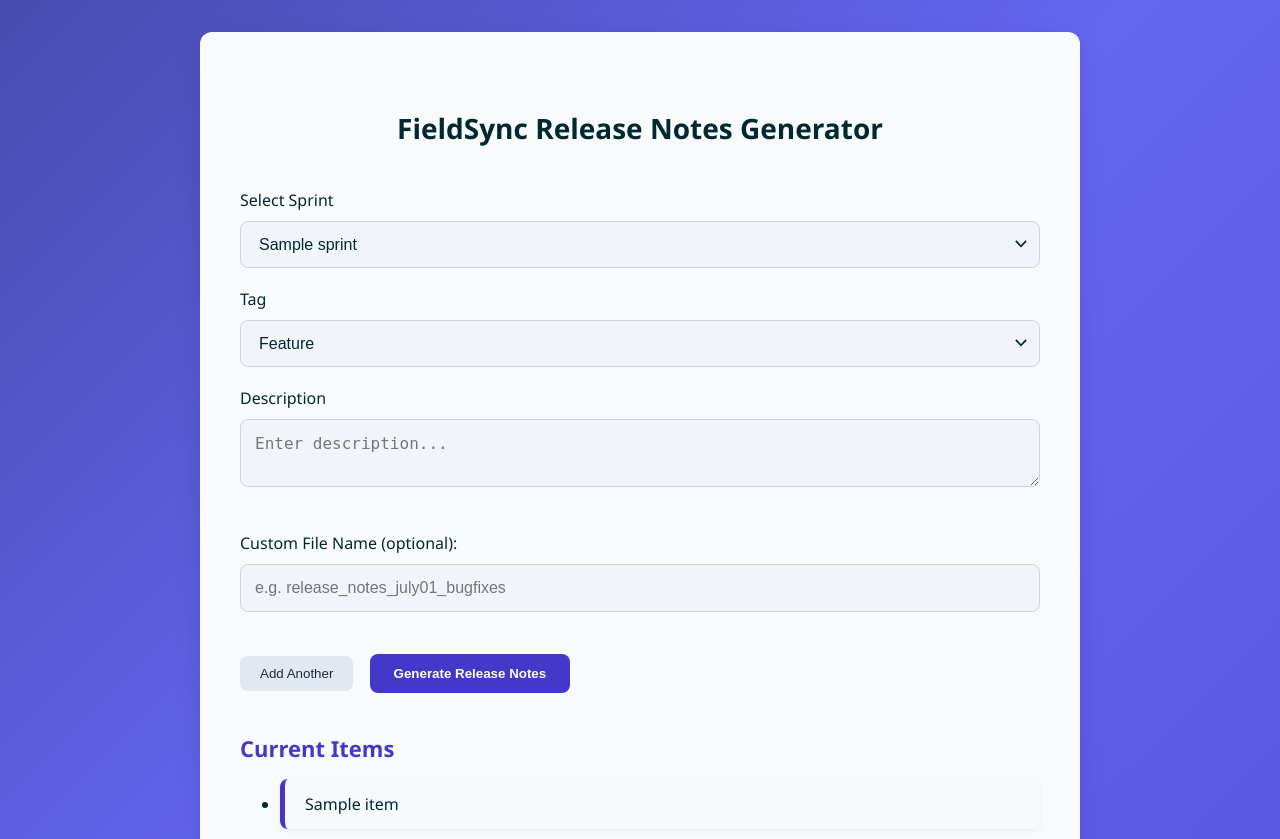
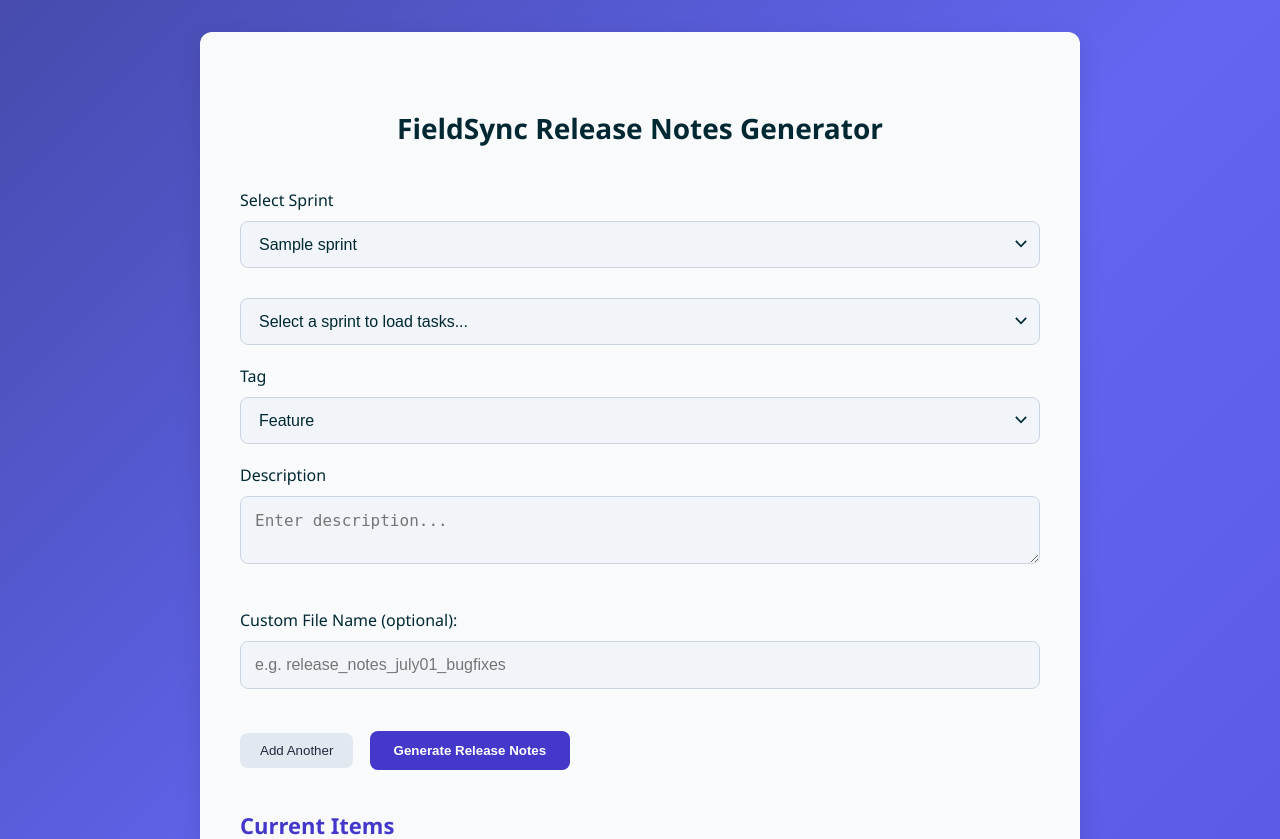
Before and after one commit to kienlucy08/release-notes-gpt, a Flask app: template templates/index.html in a window 1280 px wide. Shown: the top 839 px of the page. Run offline with Flask 3, Linux system fonts and the light colour scheme; the template is opened without the code that fills it: most values are stand-ins (such as "Sample title", 1, 10 or a date in 2020).

Commit message:
Added task logic

```diff
--- a/app.py
+++ b/app.py
@@ -1,9 +1,10 @@
 # app.py
 import os
 from datetime import datetime
+from flask import jsonify
 from flask import Flask, render_template, request, redirect, url_for
 from generate_release_note import generate_release_notes_chunked
-from get_current_features_bugs import get_lists_from_folder
+from get_current_features_bugs import get_sprint_lists, get_all_tasks_associated_with_sprints, get_tasks_for_sprint_id
 
 NOTES_BASE_DIR = "static/saved_notes"
 FOLDER_ID = "90115096402"
@@ -75,9 +76,10 @@ def index():
     entries = []
     saved_file_path = None
     was_chunked = False
+    all_sprint_tasks = []
 
     # Get sprint options from ClickUp
-    all_lists = get_lists_from_folder(FOLDER_ID)
+    all_lists = get_sprint_lists(FOLDER_ID)
     sprint_options = [{"id": sprint["id"], "name": sprint["name"]}
                       for sprint in all_lists if "Sprint" in sprint["name"]]
     sprint_name =request.form.get("sprint")
@@ -89,7 +91,8 @@ def index():
 
         if entries and sprint_name:
             results, was_chunked = generate_release_notes_chunked(entries)
-
+            # Fetch all sprint tasks once
+            all_sprint_tasks = get_tasks_for_sprint_id(FOLDER_ID, sprint_name)
             # Determine file name
             custom_filename = request.form.get("custom_filename", "").strip()
             if custom_filename:
@@ -113,8 +116,19 @@ def index():
         saved_file_path=f"saved_notes/{saved_file_path}" if saved_file_path else None,
         saved_notes=saved_notes,
         sprint_name=sprint_name,
+        sprint_tasks=all_sprint_tasks,
         show_save_option=False
     )
+
+@app.route("/get_tasks", methods=["GET"])
+def get_tasks():
+    sprint_id = request.args.get("sprint_id")
+    if not sprint_id:
+        return jsonify([])
+
+    tasks = get_tasks_for_sprint_id(FOLDER_ID, sprint_id)
+    return jsonify([{"id": t["id"], "name": t["name"]} for t in tasks])
+
 
 @app.route("/save", methods=["POST"])
 def save_note():
@@ -127,7 +141,7 @@ def save_note():
     filename = f"release_notes_{datetime.now().strftime('%Y%m%d_%H%M%S')}.txt"
     path = save_release_notes(content, sprint_name, filename)
 
-    sprint_options = [{"id": l["id"], "name": l["name"]} for l in get_lists_from_folder(FOLDER_ID) if "Sprint" in l["name"]]
+    sprint_options = [{"id": l["id"], "name": l["name"]} for l in get_sprint_lists(FOLDER_ID) if "Sprint" in l["name"]]
     saved_notes = get_saved_sprint_notes(sprint_options)
 
     return render_template(
@@ -149,7 +163,7 @@ def delete_entry():
     if not sprint_name:
         return "Sprint name missing", 400
 
-    sprint_id = next((s["id"] for s in get_lists_from_folder(FOLDER_ID) if s["name"] == sprint_name), None)
+    sprint_id = next((s["id"] for s in get_sprint_lists(FOLDER_ID) if s["name"] == sprint_name), None)
     folder_name = sprint_id or sprint_name.replace(" ", "_").replace("/", "-")
     folder_path = os.path.join(NOTES_BASE_DIR, folder_name)
 
--- a/get_current_features_bugs.py
+++ b/get_current_features_bugs.py
@@ -26,6 +26,11 @@ def get_lists_from_folder(folder_id):
     resp = requests.get(url, headers=HEADERS)
     resp.raise_for_status()
     return resp.json().get("lists", [])
+
+def get_sprint_lists(folder_id):
+    """Returns only lists that look like sprint folders."""
+    all_lists = get_lists_from_folder(folder_id)
+    return [lst for lst in all_lists if "sprint" in lst["name"].lower()]
 
 def extract_date_range(list_name):
     match = re.search(r"\((\d{1,2}/\d{1,2})\s*-\s*(\d{1,2}/\d{1,2})\)", list_name)
@@ -60,7 +65,7 @@ def get_tasks_in_list(list_id):
     return tasks
 
 def assign_to_sprint_by_close_date(task, sprint_ranges):
-    for field in ["date_closed", "date_done", "start_date", "due_date", "date_updated"]:
+    for field in ["start_date", "date_closed", "date_done", "due_date", "date_updated"]:
         date_val = task.get(field)
         if date_val:
             try:
@@ -96,10 +101,8 @@ def get_all_sprint_tasks(sprint_lists):
         sprint_map[name] = closed
     return sprint_map, task_to_sprints
 
-# ---------------------- MAIN EXECUTION ----------------------
-
-if __name__ == "__main__":
-    sprint_lists = get_lists_from_folder(FOLDER_ID)
+def get_all_tasks_associated_with_sprints(folder_id):
+    sprint_lists = get_sprint_lists(folder_id)
     sprint_ranges = get_sprint_date_ranges(sprint_lists)
     sprint_names = {s["name"] for s in sprint_lists if "fieldsync" not in s["name"].lower()}
 
@@ -132,3 +135,51 @@ if __name__ == "__main__":
     print("\n📊 Total Closed Tasks by Sprint:")
     for s in sorted(sprint_closed):
         print(f"- {s}: {sprint_closed[s]} closed tasks")
+
+    # Combine and return final sprint task map
+    all_sprint_tasks = defaultdict(list, sprint_task_map)
+    for sprint, tasks in backfilled.items():
+        all_sprint_tasks[sprint].extend(tasks)
+
+    return all_sprint_tasks
+
+def get_tasks_for_sprint_id(folder_id, sprint_id):
+    sprint_lists = get_sprint_lists(folder_id)
+    sprint_ranges = get_sprint_date_ranges(sprint_lists)
+    sprint_names = {s["name"] for s in sprint_lists if "fieldsync" not in s["name"].lower()}
+    sprint_lookup = {s["id"]: s["name"] for s in sprint_lists}
+
+    target_sprint_name = sprint_lookup.get(sprint_id)
+    if not target_sprint_name:
+        return []
+
+    # Get all sprint tasks (closed and mapped)
+    sprint_task_map, task_to_sprints = get_all_sprint_tasks(sprint_lists)
+    fieldsync_tasks = get_tasks_in_list(FIELDSYNC_LIST_ID)
+
+    backfilled = defaultdict(list)
+    closed_labels = {"done", "complete", "closed", "released", "qa testing", "shipped"}
+
+    for t in fieldsync_tasks:
+        tid, status = t["id"], t.get("status", {})
+        name, stype = status.get("status", "").lower(), status.get("type", "").lower()
+        task_sprints = task_to_sprints.get(tid, [])
+        real = [s for s in task_sprints if s in sprint_names]
+        if (stype == "closed" or name in closed_labels) and (not real or (len(task_sprints) == 1 and "fieldsync" in task_sprints[0].lower())):
+            assigned = assign_to_sprint_by_close_date(t, sprint_ranges)
+            if assigned == target_sprint_name:
+                backfilled[assigned].append(t)
+
+    # Combine main and backfilled tasks
+    combined_tasks = sprint_task_map.get(target_sprint_name, []) + backfilled.get(target_sprint_name, [])
+    return combined_tasks
+
+
+
+# ---------------------- MAIN EXECUTION ----------------------
+
+if __name__ == "__main__":
+    sprint_task_data = get_all_tasks_associated_with_sprints(FOLDER_ID)
+    print("\n📊 Total Closed Tasks by Sprint:")
+    for sprint, tasks in sorted(sprint_task_data.items()):
+        print(f"- {sprint}: {len(tasks)} closed tasks")
--- a/templates/index.html
+++ b/templates/index.html
@@ -24,6 +24,13 @@
                             {{ sprint.name }}
                         </option>
                         {% endfor %}
+                    </select>
+
+                    <select name="task" id="task-dropdown" class="input-select">
+                        <!--Pull sprints from clickup-->
+                        <option value="">
+                            Select a sprint to load tasks...
+                        </option>
                     </select>
 
                     <!--Tag Type-->
@@ -210,6 +217,35 @@
                 sub.style.display = show ? "block" : "none";
             });
         }
+        document.addEventListener("DOMContentLoaded", function () {
+        const sprintSelect = document.querySelector("select[name='sprint']");
+        const taskDropdown = document.getElementById("task-dropdown");
+
+        sprintSelect.addEventListener("change", function () {
+            const sprintId = this.value;
+            taskDropdown.innerHTML = "<option>Loading tasks...</option>";
+
+            fetch(`/get_tasks?sprint_id=${sprintId}`)
+                .then(response => response.json())
+                .then(tasks => {
+                    taskDropdown.innerHTML = ""; // Clear existing options
+                    if (tasks.length === 0) {
+                        taskDropdown.innerHTML = "<option>No tasks found for this sprint.</option>";
+                    } else {
+                        tasks.forEach(task => {
+                            const opt = document.createElement("option");
+                            opt.value = task.id;
+                            opt.textContent = task.name;
+                            taskDropdown.appendChild(opt);
+                        });
+                    }
+                })
+                .catch(error => {
+                    console.error("Failed to load tasks:", error);
+                    taskDropdown.innerHTML = "<option>Error loading tasks.</option>";
+                });
+        });
+    });
     </script>
 
 </body>
```
